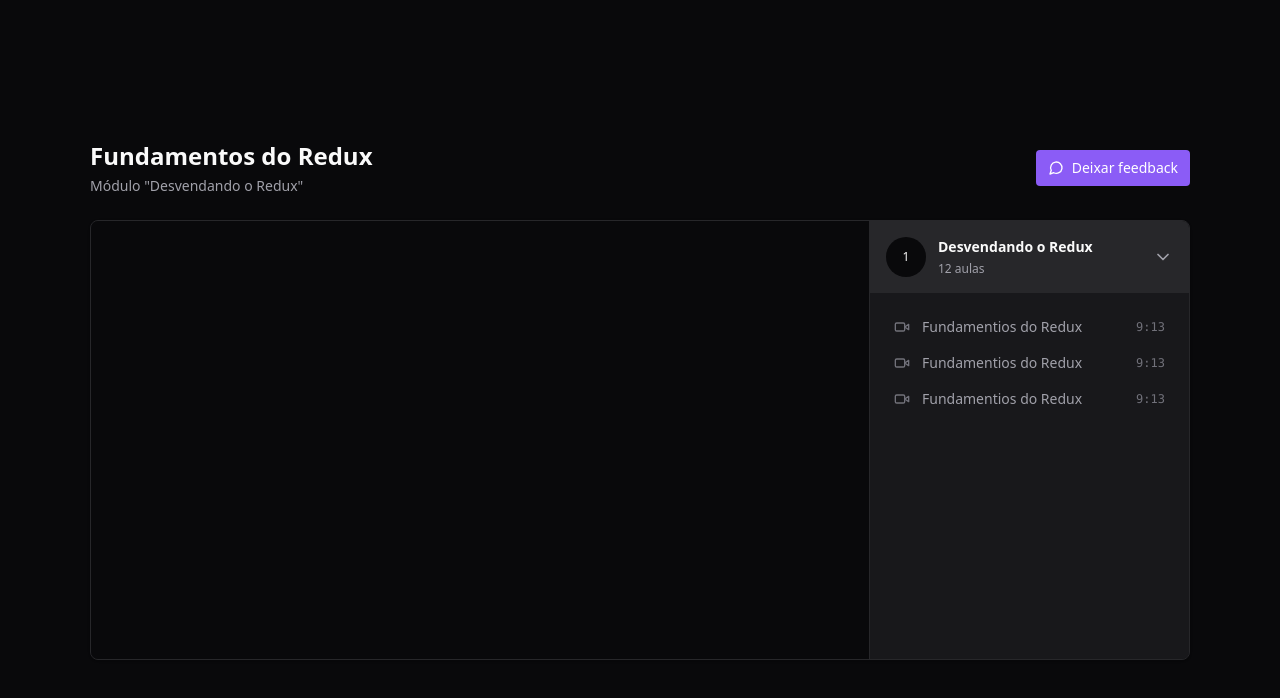
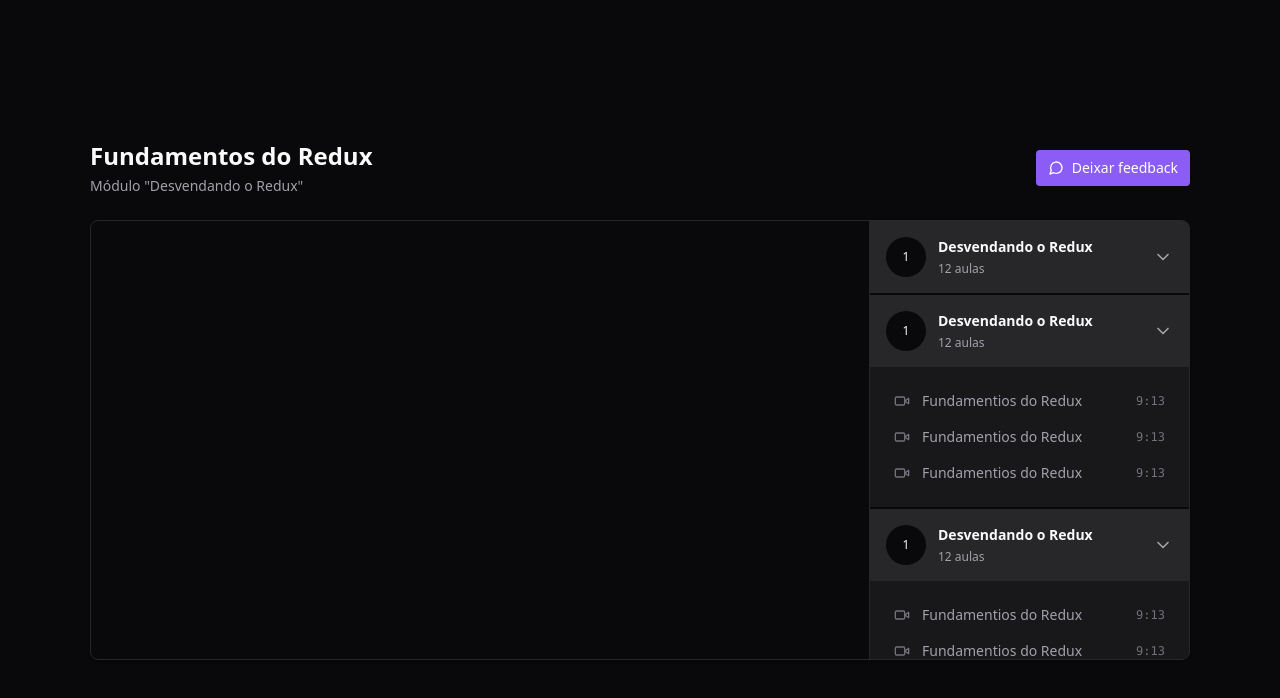
Before and after one commit to eleazar-nascimento/redux-zustand, a React (Vite) app: page / in a window 1280 px wide. Shown: the top 698 px of the page. Built offline with nearby package versions, Linux system fonts and the light colour scheme.

Commit message:
chore: implement tailwind-crollbar lib

```diff
--- a/package.json
+++ b/package.json
@@ -28,6 +28,7 @@
     "eslint-plugin-react-hooks": "^4.6.0",
     "eslint-plugin-react-refresh": "^0.4.3",
     "postcss": "^8.4.31",
+    "tailwind-scrollbar": "^3.0.5",
     "tailwindcss": "^3.3.3",
     "typescript": "^5.0.2",
     "vite": "^4.4.5"
--- a/src/pages/Player.tsx
+++ b/src/pages/Player.tsx
@@ -17,7 +17,7 @@
           </button>
         </div>
 
-        <main className="relative flex overflow-hidden rounded-lg border border-zinc-800 bg-zinc-900 shadow">
+        <main className="relative flex overflow-hidden rounded-lg border border-zinc-800 bg-zinc-900 shadow pr-80">
           <div className="flex-1">
             <div className="w-full bg-zinc-950 aspect-video">
               <ReactPlayer
@@ -28,8 +28,58 @@
               />
             </div>
           </div>
-          <aside className="w-80 border-l border-zinc-800 bg-zinc-900">
-            <div className="">
+          <aside className="w-80 absolute top-0 bottom-0 right-0 border-l divide-y-2 divide-zinc-950 border-zinc-800 bg-zinc-900 overflow-y-scroll scrollbar scrollbar-thin scrollbar-track-zinc-950 scrollbar-thumb-zinc-800">
+            <div>
+              <button className="flex w-full items-center gap-3 bg-zinc-800 p-4">
+                <div className="flex h-10 w-10 rounded-full items-center justify-center bg-zinc-950 text-xs">
+                1
+                </div>
+
+                <div className="flex flex-col gap-1 text-left">
+                  <strong className="text-sm">Desvendando o Redux</strong>
+                  <span className="text-xs text-zinc-400">12 aulas</span>
+                </div>
+
+                <ChevronDown className="w-5 h-5 ml-auto text-zinc-400" />
+              </button>
+
+
+            </div>
+            <div>
+              <button className="flex w-full items-center gap-3 bg-zinc-800 p-4">
+                <div className="flex h-10 w-10 rounded-full items-center justify-center bg-zinc-950 text-xs">
+                1
+                </div>
+
+                <div className="flex flex-col gap-1 text-left">
+                  <strong className="text-sm">Desvendando o Redux</strong>
+                  <span className="text-xs text-zinc-400">12 aulas</span>
+                </div>
+
+                <ChevronDown className="w-5 h-5 ml-auto text-zinc-400" />
+              </button>
+
+              <nav className="relative flex flex-col gap-4 p-6">
+                <button className="flex items-center gap-3 text-sm text-zinc-400">
+                  <Video className="w-4 h-4 text-zinc-500" />
+                  <span>Fundamentios do Redux</span>
+                  <span className="ml-auto font-mono text-xs text-zinc-500">9:13</span>
+                </button>
+
+                <button className="flex items-center gap-3 text-sm text-zinc-400">
+                  <Video className="w-4 h-4 text-zinc-500" />
+                  <span>Fundamentios do Redux</span>
+                  <span className="ml-auto font-mono text-xs text-zinc-500">9:13</span>
+                </button>
+
+                <button className="flex items-center gap-3 text-sm text-zinc-400">
+                  <Video className="w-4 h-4 text-zinc-500" />
+                  <span>Fundamentios do Redux</span>
+                  <span className="ml-auto font-mono text-xs text-zinc-500">9:13</span>
+                </button>
+              </nav>
+            </div>
+            <div>
               <button className="flex w-full items-center gap-3 bg-zinc-800 p-4">
                 <div className="flex h-10 w-10 rounded-full items-center justify-center bg-zinc-950 text-xs">
                 1
--- a/tailwind.config.js
+++ b/tailwind.config.js
@@ -6,5 +6,7 @@
   theme: {
     extend: {},
   },
-  plugins: [],
+  plugins: [
+    require('tailwind-scrollbar')
+  ],
 }
```
Also changed, not shown: 1 other file (tests, documents, lock files or other folders).
